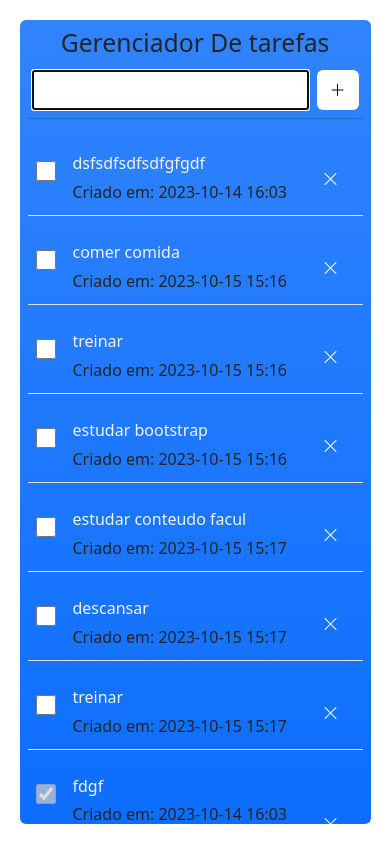
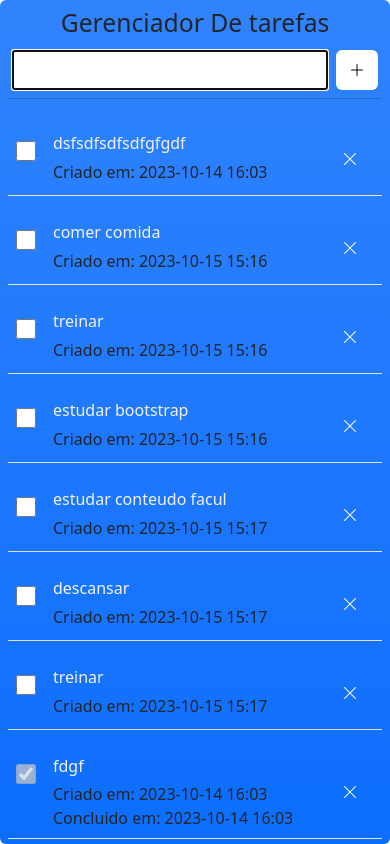
Before and after one commit to ivonilson-carmo/gerenciador-de-tarefas-flask, a Flask app: page / in a window 390 px wide. Run offline with Flask 3, Linux system fonts and the light colour scheme; data comes from the database, SQL or seed files in the repository; some libraries are stand-ins or nearby versions.

Commit message:
updated full-width on mobile device

```diff
--- a/static/style.css
+++ b/static/style.css
@@ -77,3 +77,13 @@ item-task .content-info p{
         width: 90%;
     }
 }
+
+@media (max-width: 576px){
+    body{
+        padding: 0;
+    }
+
+    #main-container{
+        width: 100%;
+    }
+}
```
